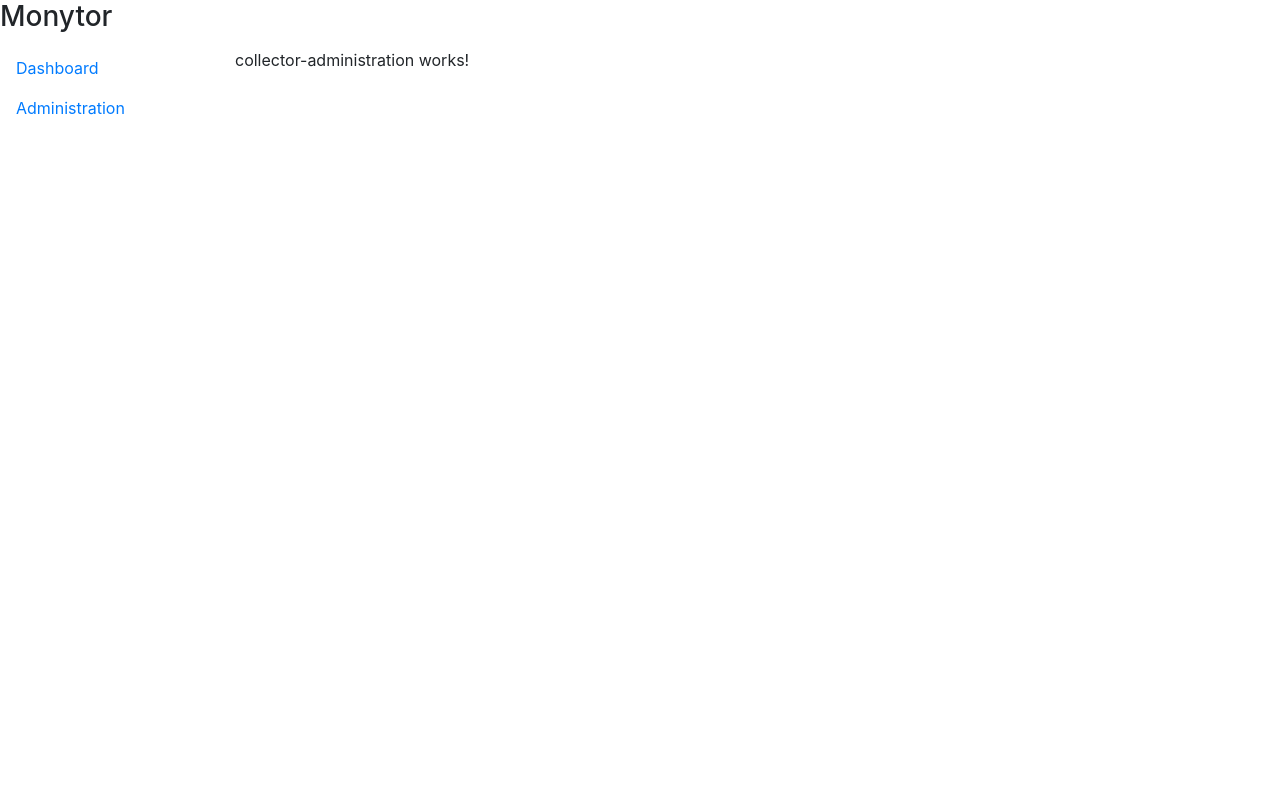
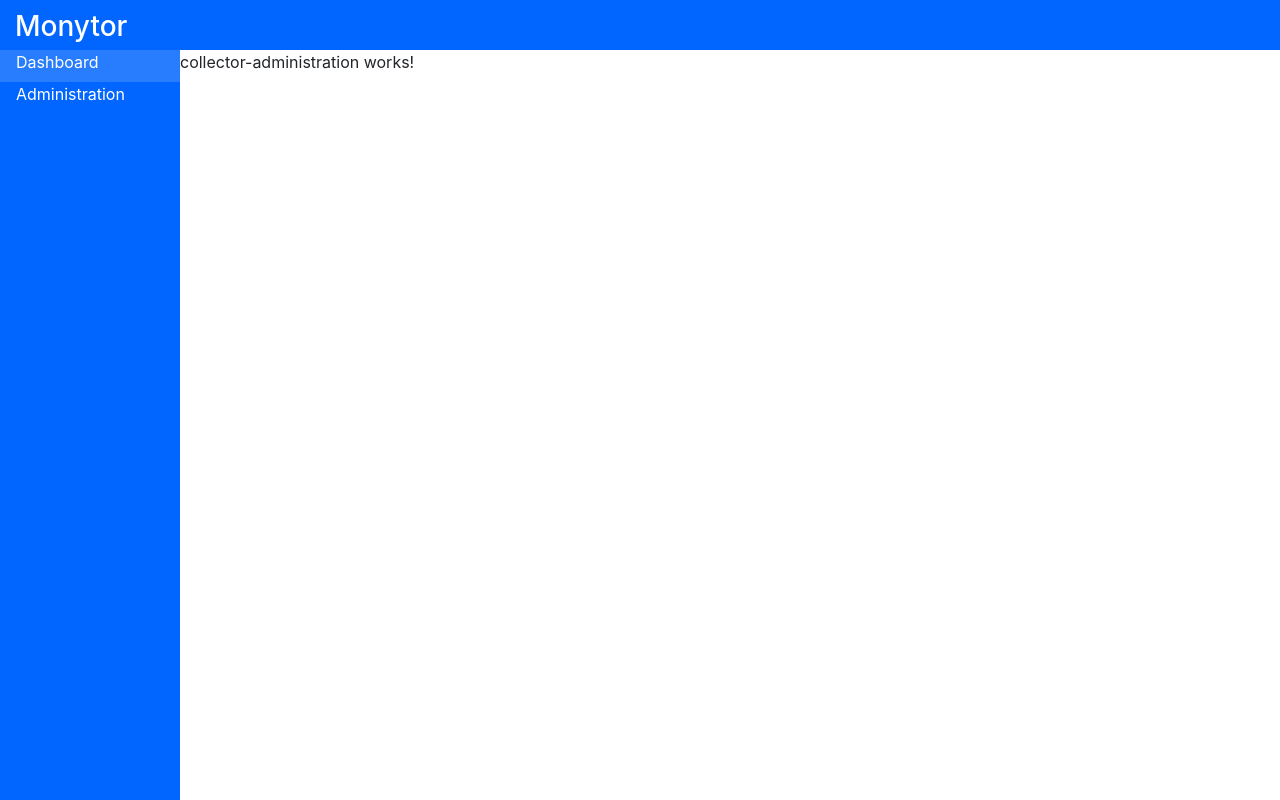
Before and after one commit to abremora/monytor, an Angular app in the folder Monytor.Ui/: page /administration in a window 1280 px wide. Built offline with nearby package versions, Linux system fonts and the light colour scheme.

Commit message:
some styling and navigation

```diff
--- a/Monytor.Ui/src/app/core/header/header.component.html
+++ b/Monytor.Ui/src/app/core/header/header.component.html
@@ -1,3 +1,5 @@
-<div>
-  <h3>Monytor</h3>
+<div class="row header">
+  <div class="col-12">
+    <h3 class="header-title">Monytor</h3>
+  </div>
 </div>
--- a/Monytor.Ui/src/app/core/sidebar/sidebar.component.html
+++ b/Monytor.Ui/src/app/core/sidebar/sidebar.component.html
@@ -1,8 +1,10 @@
-<ul class="nav flex-column sidebar">
-    <li class="nav-item">
-        <a class="nav-link active" [routerLink]="'/dashboard'">Dashboard</a>
-    </li>
-    <li class="nav-item">
-        <a class="nav-link" [routerLink]="'/administration'">Administration</a>
-    </li>
-</ul>
+<div class="row">
+    <div class="col-12">
+        <ul class="nav flex-column sidebar">
+            <li *ngFor="let navigationLink of navigationLinks" class="nav-item">
+                <a class="nav-link" (click)="onLinkClicked(navigationLink)"
+                   [ngClass]="{'active': navigationLink === activeNavigationLink}">{{navigationLink.title}}</a>
+            </li>
+        </ul>
+    </div>
+</div>
--- a/Monytor.Ui/src/app/core/sidebar/sidebar.component.ts
+++ b/Monytor.Ui/src/app/core/sidebar/sidebar.component.ts
@@ -1,14 +1,28 @@
 import { Component, OnInit } from '@angular/core';
+import { Router } from '@angular/router';
+import { NavigationLink } from '../../shared/models/navigation-link.model';
 
 @Component({
   selector: 'mt-sidebar',
   templateUrl: './sidebar.component.html',
 })
 export class SidebarComponent implements OnInit {
+  public navigationLinks: NavigationLink[] = [
+    new NavigationLink('/dashboard', 'Dashboard'),
+    new NavigationLink('/administration', 'Administration'),
+  ];
 
-  constructor() { }
+  public activeNavigationLink: NavigationLink;
+
+  constructor(private router: Router) { }
 
   ngOnInit() {
+    this.activeNavigationLink = this.navigationLinks[0];
+  }
+
+  public onLinkClicked(navigationLink: NavigationLink) {
+    this.activeNavigationLink = navigationLink;
+    this.router.navigateByUrl(navigationLink.linkUrl);
   }
 
 }
--- /dev/null
+++ b/Monytor.Ui/src/app/shared/models/navigation-link.model.ts
@@ -0,0 +1,3 @@
+export class NavigationLink {
+    constructor(public linkUrl: string, public title: string) { }
+}
--- a/Monytor.Ui/src/index.html
+++ b/Monytor.Ui/src/index.html
@@ -8,7 +8,7 @@
   <link rel="icon" type="image/x-icon" href="favicon.ico">
 </head>
 
-<body>
+<body class="container-fluid">
   <mt-root></mt-root>
 </body>
 
--- /dev/null
+++ b/Monytor.Ui/src/scss/custom/_bootstrap.scss
@@ -0,0 +1,3 @@
+.nav-link:first-of-type {
+    padding-top: 0 !important;
+}
--- /dev/null
+++ b/Monytor.Ui/src/scss/custom/_colors.scss
@@ -0,0 +1,4 @@
+$header-background-color : #0066ff;
+$header-background-color-200 : #277dfd;
+$header-text-color : white;
+$header-text-color-hover : rgba(255, 255, 255, 0.753);
--- /dev/null
+++ b/Monytor.Ui/src/scss/custom/_header.scss
@@ -0,0 +1,11 @@
+@import 'colors';
+
+.header {
+    background-color: $header-background-color;
+    color: $header-text-color;
+    height: 50px;
+
+    .header-title {
+        margin-top: 10px;
+    }
+}
--- a/Monytor.Ui/src/scss/custom/_sidebar.scss
+++ b/Monytor.Ui/src/scss/custom/_sidebar.scss
@@ -1,16 +1,36 @@
+@import 'colors';
+
 .sidebar {
     position: fixed;
     z-index: 1000;
-    top: 3rem;
-    left: 235px;
+    top: 50px;
+    left: 180px;
     bottom: 0;
-    width: 235px;
-    margin-left: -235px;
-    margin-bottom: 45px;
-    padding-bottom: 40px;
+    width: 180px;
+    margin-left: -180px;
+    margin-bottom: 0;
+    padding-bottom: 0;
     border: none;
     border-radius: 0;
     overflow-y: auto;
     overflow-x: hidden;
     white-space: nowrap;
+    background-color: $header-background-color;
+
+    .nav {
+        margin-top: 10px;
+    }
+
+    a {
+        color: $header-text-color !important;
+    }
+
+    a.active {
+        background-color: $header-background-color-200;
+    }
+
+    a:hover {
+        color: $header-text-color-hover !important;
+        cursor: pointer;
+    }
 }
--- a/Monytor.Ui/src/scss/styles.scss
+++ b/Monytor.Ui/src/scss/styles.scss
@@ -8,11 +8,13 @@ $fa-font-path: "~@fortawesome/fontawesome-free/webfonts";
 
 
 @import 'custom/sidebar';
+@import 'custom/header';
+@import 'custom/bootstrap';
 
 .mt-content {
     position: fixed;
-    top: 3rem;
-    left: 235px;
+    top: 50px;
+    left: 180px;
     bottom: 0;
-    width: 235px;
+    width: 500px;
 }
```
